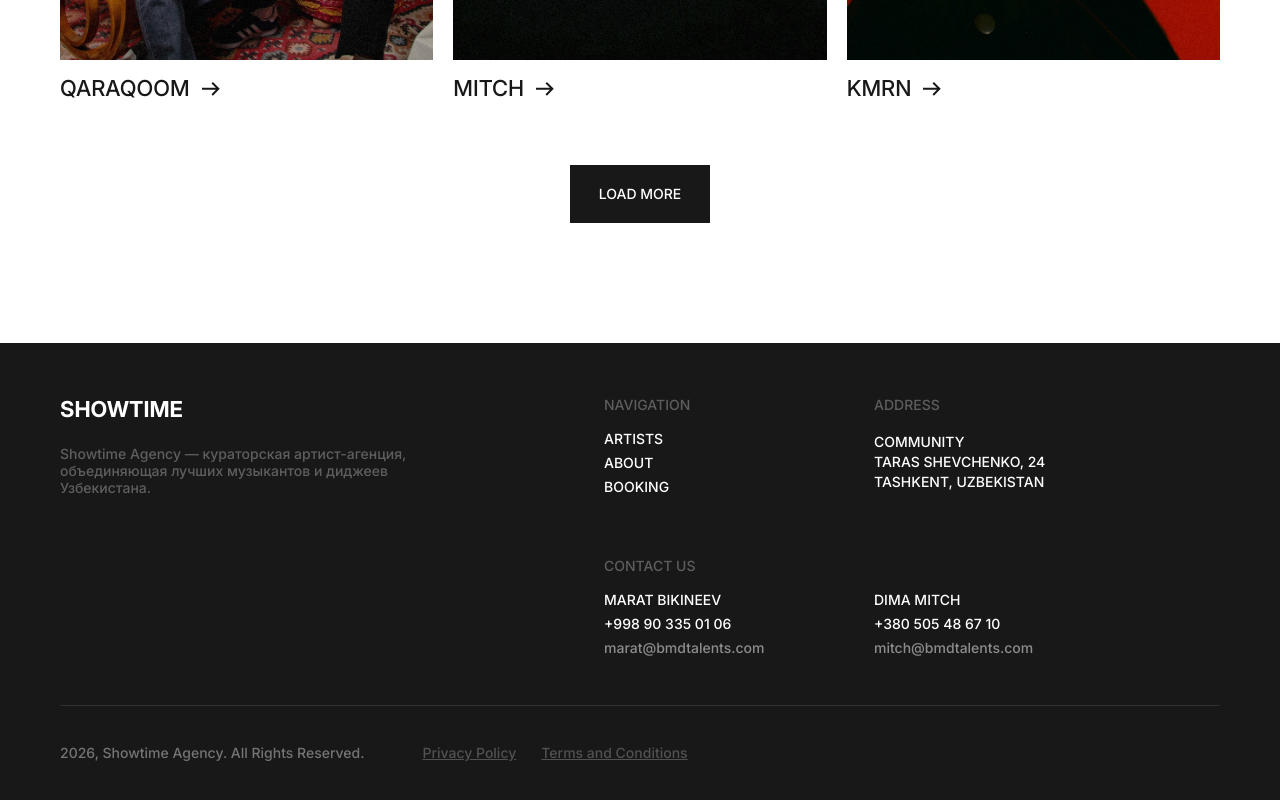
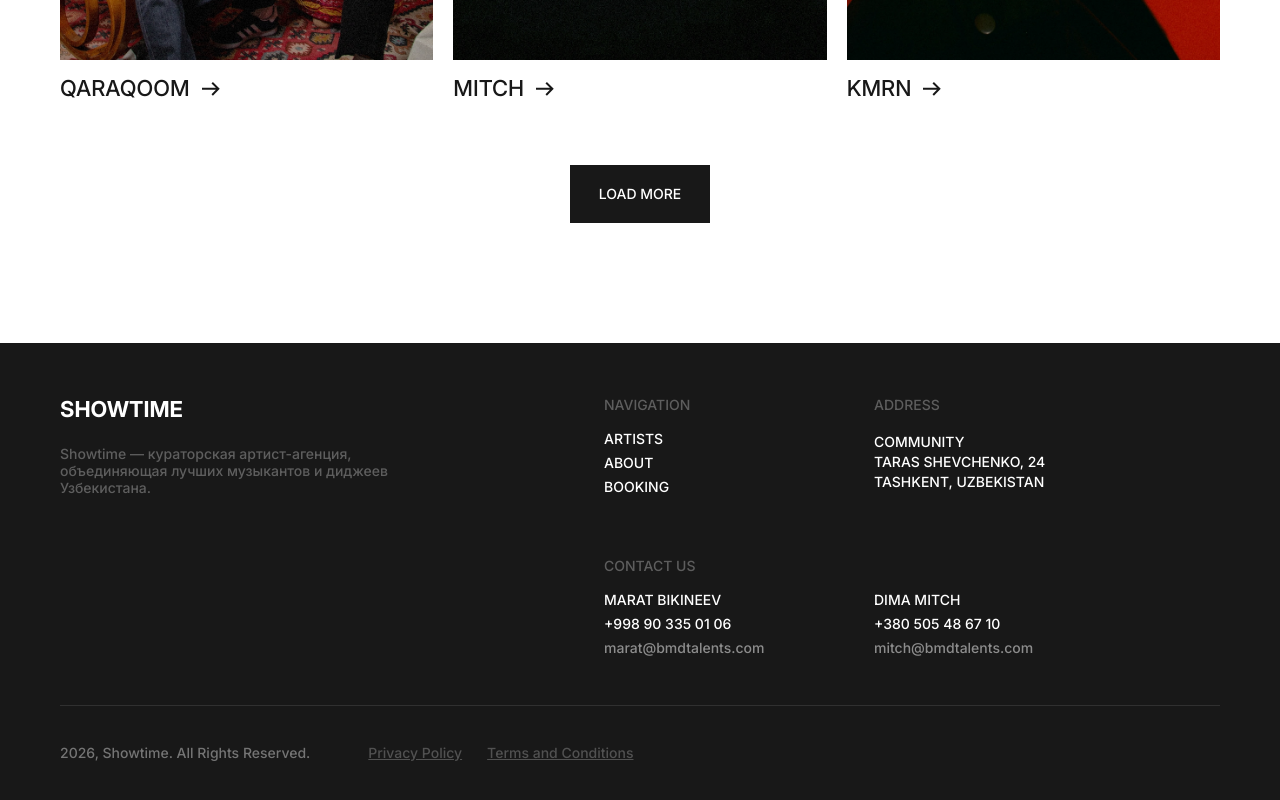
Before and after one commit to NBahrom/BMD, a Vue app: page / in a window 1280 px wide. Shown: the part 2260-3060 px from the top of the page. Built offline with nearby package versions, Linux system fonts and the light colour scheme.

Commit message:
showtime agenct to just showtime

```diff
--- a/public/locales/en.json
+++ b/public/locales/en.json
@@ -1,7 +1,7 @@
 {
 
   "meta": {
-    "homeTitle": "Showtime Agency. Curatorial artist agency uniting the best musicians and DJs of Uzbekistan"
+    "homeTitle": "Showtime. Curatorial artist agency uniting the best musicians and DJs of Uzbekistan"
   },
 
   "nav": {
@@ -25,7 +25,7 @@
 
   "about": {
     "title": "About us",
-    "desc": "Агентство Showtime Agency  <b> – это тщательно отобранное агентство, объединяющее лучших музыкантов и диджеев Узбекистана. Мы оказываем полную поддержку: </b> от подбора артистов для конкретного формата площадки до организации выступлений и контроля качества. <b> Работая с нами, вы гарантированно получите профессионализм, </b> высококачественное представление и уникальную атмосферу.",
+    "desc": "Агентство Showtime  <b> – это тщательно отобранное агентство, объединяющее лучших музыкантов и диджеев Узбекистана. Мы оказываем полную поддержку: </b> от подбора артистов для конкретного формата площадки до организации выступлений и контроля качества. <b> Работая с нами, вы гарантированно получите профессионализм, </b> высококачественное представление и уникальную атмосферу.",
     "slider": {
       "title": "Why we re",
       "slide1": {
@@ -208,7 +208,7 @@
   },
 
   "footer": {
-    "aboutText": "Showtime Agency — кураторская артист-агенция, объединяющая лучших музыкантов и диджеев Узбекистана.",
+    "aboutText": "Showtime — кураторская артист-агенция, объединяющая лучших музыкантов и диджеев Узбекистана.",
     "rights": "All Rights Reserved",
     "privacyText": "Privacy Policy",
     "termsText": "Terms and Conditions"
--- a/public/locales/ru.json
+++ b/public/locales/ru.json
@@ -1,7 +1,7 @@
 {
 
   "meta": {
-    "homeTitle": "Showtime Agency. Кураторская артист-агенция, объединяющая лучших музыкантов и диджеев Узбекистана."
+    "homeTitle": "Showtime. Кураторская артист-агенция, объединяющая лучших музыкантов и диджеев Узбекистана."
   },
 
   "nav": {
@@ -25,7 +25,7 @@
 
     "about": {
     "title": "About us",
-    "desc": "Агентство Showtime Agency – это тщательно отобранное агентство, объединяющее лучших музыкантов и диджеев Узбекистана. Мы оказываем полную поддержку: от подбора артистов для конкретного формата площадки до организации выступлений и контроля качества. Работая с нами, вы гарантированно получите профессионализм, высококачественное представление и уникальную атмосферу.",
+    "desc": "Агентство Showtime – это тщательно отобранное агентство, объединяющее лучших музыкантов и диджеев Узбекистана. Мы оказываем полную поддержку: от подбора артистов для конкретного формата площадки до организации выступлений и контроля качества. Работая с нами, вы гарантированно получите профессионализм, высококачественное представление и уникальную атмосферу.",
     "slider": {
       "title": "Why we re",
       "slide1": {
@@ -206,7 +206,7 @@
   },
 
   "footer": {
-    "aboutText": "Showtime Agency — кураторская артист-агенция, объединяющая лучших музыкантов и диджеев Узбекистана.",
+    "aboutText": "Showtime — кураторская артист-агенция, объединяющая лучших музыкантов и диджеев Узбекистана.",
     "rights": "Все права защищены",
     "privacyText": "Privacy Policy ru",
     "termsText": "Terms and Conditions ru"
--- a/src/components/TheFooter.vue
+++ b/src/components/TheFooter.vue
@@ -61,7 +61,7 @@ const { t } = useI18n()
             </div>
 
             <div class="mt-10 flex flex-col gap-5 md:mt-7.5 md:flex-row md:justify-between lg:justify-start lg:gap-14.5  lg:mt-10">
-                <p class="text-[#FFFFFF66] text-sm/[100%]">2026, Showtime Agency. {{t("footer.rights")}}.</p>
+                <p class="text-[#FFFFFF66] text-sm/[100%]">2026, Showtime. {{t("footer.rights")}}.</p>
 
                 <div class="flex gap-2.5 flex-col md:flex-row md:gap-6.25">
                     <RouterLink class="text-[#ffffff3f] underline text-sm/[100%]" to="/privacy-policy"> Privacy Policy </RouterLink>
```
